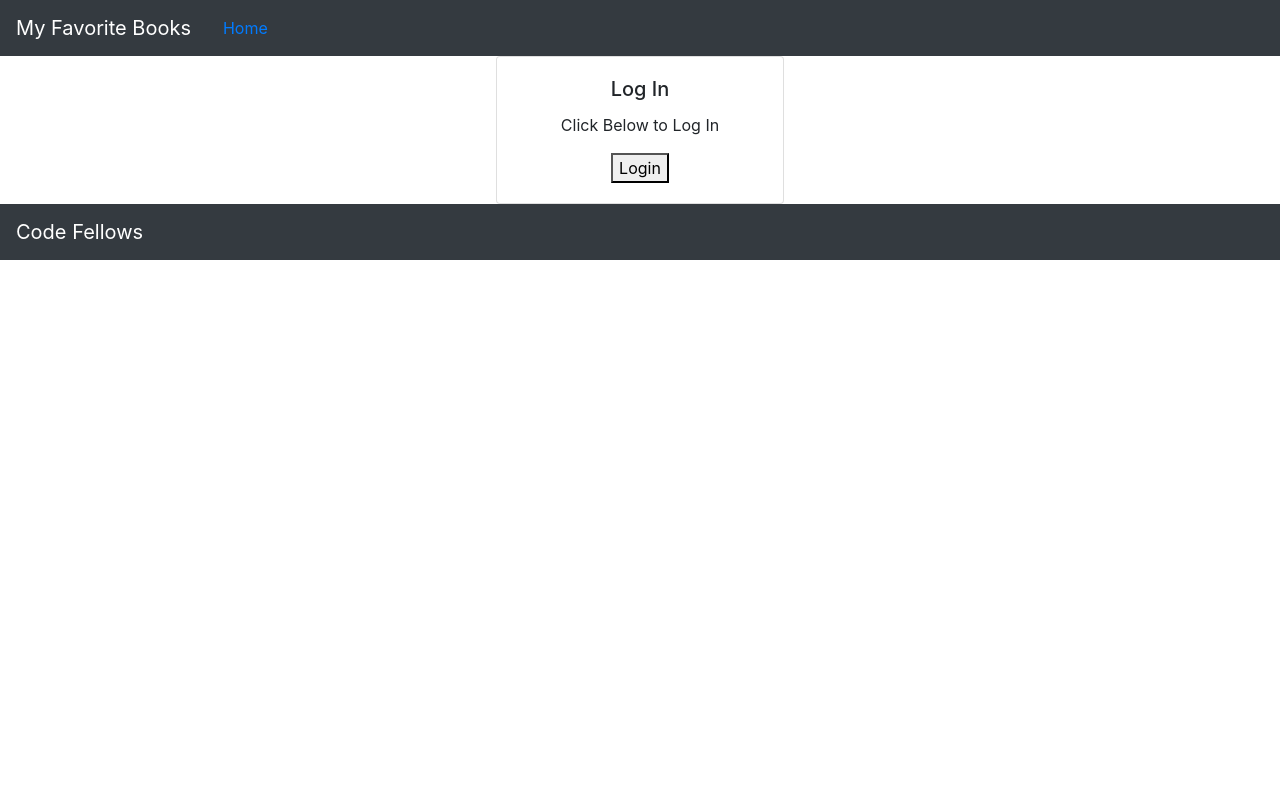
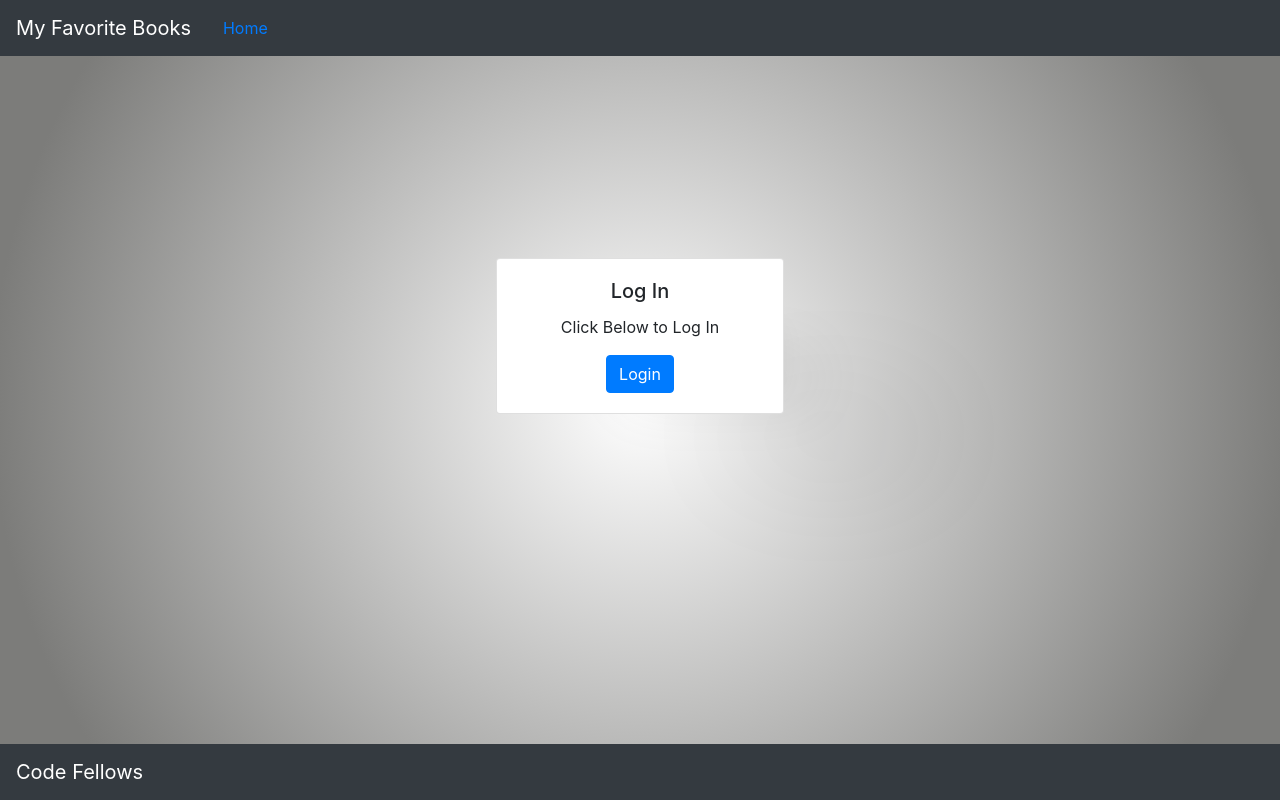
Before and after one commit to akkanben/can-of-books-frontend, a React (Create React App) app: page / in a window 1280 px wide. Built offline with nearby package versions, Linux system fonts and the light colour scheme.

Commit message:
Adds styling

```diff
--- a/src/App.js
+++ b/src/App.js
@@ -5,6 +5,7 @@ import Login from './Login';
 import Profile from './Profile';
 import BestBooks from './BestBooks';
 import 'bootstrap/dist/css/bootstrap.min.css';
+import Container from 'react-bootstrap/Container';
 import {
   BrowserRouter as Router,
   Switch,
@@ -36,11 +37,13 @@ class App extends React.Component {
   render() {
     return (
       <>
+        <Container id="body-container" style={{display: "flex", flexDirection: "column", alignItems: "stretch", height: "100vh"}} fluid>
+
           <Router>
             <Header showModal={this.showModal} user={this.state.user} onLogout={this.logoutHandler} />
-          <Switch>
+            <Switch id="background">
               <Route exact path="/">
-              {this.state.user && this.state.email ? <BestBooks email={this.state.email}/> : <Login loginHandler={this.loginHandler} />}
+                {this.state.user && this.state.email ? <BestBooks email={this.state.email} /> : <Login loginHandler={this.loginHandler} />}
               </Route>
               <Route exact path="/profile">
                 {this.state.user && this.state.email ? <Profile email={this.state.email} user={this.state.user} /> : <Login loginHandler={this.loginHandler} />}
@@ -48,6 +51,7 @@ class App extends React.Component {
             </Switch>
             <Footer />
           </Router>
+        </Container>
       </>
     )
   }
--- a/src/BestBooks.js
+++ b/src/BestBooks.js
@@ -96,7 +96,7 @@ class BestBooks extends React.Component {
           postBooks={this.postBooks}
           putBooks={this.putBooks} />
         <h2>My Essential Lifelong Learning &amp; Formation Shelf</h2>
-        <Button onClick={() => this.showModal('Create a Book')} >Create Book</Button>
+        <Button className="carousel-button" onClick={() => this.showModal('Create a Book')} >Create Book</Button>
         {this.state.books.length > 0 ?
           <BookCarousel
             showModal={this.showModal}
--- a/src/BookCarousel.js
+++ b/src/BookCarousel.js
@@ -3,13 +3,15 @@ import blankBook from './images/blankBook.jpg';
 import Carousel from 'react-bootstrap/Carousel';
 import Delete from './Delete';
 import EditButton from './EditButton';
+import Container from 'react-bootstrap/Container';
 
 
 class BookCarousel extends React.Component {
   render() {
     return (
       <>
-        <Carousel slide="false">
+        <Container slide="true">
+          <Carousel >
             {this.props.books.map((book) => {
               return (
                 <Carousel.Item id={book._id} >
@@ -29,6 +31,7 @@ class BookCarousel extends React.Component {
               )
             })}
           </Carousel>
+        </Container>
       </>
     )
   }
--- a/src/Delete.js
+++ b/src/Delete.js
@@ -9,7 +9,7 @@ export default class Delete extends Component {
 
   render() {
     return (
-        <Button onClick={this.handleClick}>Delete Book</Button>
+      <Button className="carousel-button" onClick={this.handleClick}>Delete Book</Button>
     )
   }
 }
--- a/src/EditBookForm.js
+++ b/src/EditBookForm.js
@@ -29,7 +29,7 @@ class EditBookForm extends Component {
             <Form.Control type="name" placeholder="Enter book description" defaultValue={this.props.booktoEdit.description} />
           </Form.Group>
           <Form.Group className="mb-3" controlId="formStatus">
-            <Form.Check type="checkbox" label="read" checked={this.props.booktoEdit.status} />
+            <Form.Check type="checkbox" label="read" defaultChecked={this.props.booktoEdit.status} />
           </Form.Group>
           <Button variant="dark" type="submit">
             Submit
--- a/src/EditButton.js
+++ b/src/EditButton.js
@@ -9,7 +9,7 @@ export default class EditButton extends Component {
 
   render() {
     return (
-      <Button onClick={this.handleClick}>Edit Book</Button>
+      <Button  className="carousel-button" onClick={this.handleClick}>Edit Book</Button>
     )
   }
 }
--- a/src/Footer.js
+++ b/src/Footer.js
@@ -4,7 +4,7 @@ import Navbar from 'react-bootstrap/Navbar';
 class Footer extends React.Component {
   render() {
     return (
-      <Navbar collapseOnSelect expand="lg" bg="dark" variant="dark">
+      <Navbar id="footer" collapseOnSelect expand="lg" bg="dark" variant="dark">
         <Navbar.Brand>Code Fellows</Navbar.Brand>
       </Navbar>
     )
--- a/src/Header.js
+++ b/src/Header.js
@@ -1,5 +1,5 @@
 import React from 'react';
-import {Navbar, NavItem} from 'react-bootstrap';
+import {Nav, Navbar, NavItem} from 'react-bootstrap';
 import {Link} from "react-router-dom";
 import './Header.css';
 import LogoutButton from './LogoutButton';
@@ -8,13 +8,14 @@ import {Redirect} from 'react-router';
 class Header extends React.Component {
   render() {
     return (
-      <Navbar collapseOnSelect expand="lg" bg="dark" variant="dark">
+      <Navbar className="container-fluid" id="header" collapseOnSelect expand="lg" bg="dark" variant="dark">
         <Navbar.Brand>My Favorite Books</Navbar.Brand>
         <NavItem><Link to="/" className="nav-link">Home</Link></NavItem>
         {this.props.user ?
           <>
             <NavItem><Link to="/profile" className="nav-link">Profile</Link></NavItem>
-            <LogoutButton onLogout={this.props.onLogout} />
+
+            <NavItem className="ml-auto"> <LogoutButton id="logout-button" onLogout={this.props.onLogout} /></NavItem>
           </> : <Redirect from='/profile/' to='/' />
         }
       </Navbar>
--- a/src/LoginButton.js
+++ b/src/LoginButton.js
@@ -1,5 +1,6 @@
 import {Component} from 'react'
 import LoginForm from './LoginForm';
+import Button from 'react-bootstrap/Button';
 
 export default class LoginButton extends Component {
   constructor(props) {
@@ -16,7 +17,7 @@ export default class LoginButton extends Component {
   render() {
     return (
       <>
-        {this.state.clicked ? <LoginForm loginHandler={this.props.loginHandler}/> : <button onClick={this.handleClick}>Login</button>}
+        {this.state.clicked ? <LoginForm loginHandler={this.props.loginHandler} /> : <Button onClick={this.handleClick}>Login</Button>}
       </>
     )
   }
--- a/src/LogoutButton.js
+++ b/src/LogoutButton.js
@@ -1,12 +1,13 @@
-import { Component } from "react";
+import {Component} from "react";
+import Button from 'react-bootstrap/Button';
 
 class LogoutButton extends Component {
 
   render() {
     return (
-      <button onClick={this.props.onLogout}>
+      <Button onClick={this.props.onLogout}>
         Log Out
-      </button>
+      </Button>
     );
   }
 };
--- /dev/null
+++ b/src/index.css
@@ -0,0 +1,56 @@
+body {
+  /*background: rgb(41,0,0);*/
+/*background: radial-gradient(circle, rgba(41,0,0,1) 30%, rgba(205,101,11,1) 66%, rgba(116,98,6,1) 100%);*/
+ background: rgb(255,255,255);
+background: radial-gradient(circle, rgba(255,255,255,1) 0%, rgba(124,124,122,1) 86%);
+}
+
+#footer {
+  width: 100%;
+  flex-shrink: 0;
+  margin-top: 10%;
+
+}
+
+.btn {
+  max-width: 150px;
+  align-self: center;
+}
+
+#body-container {
+  padding: 0;
+}
+
+.carousel, ul{
+  flex-grow: 1;
+}
+
+h2 {
+  align-self: center;
+  padding-top: 3%;
+}
+.carousel, .card{
+box-shadow:
+  5.2px 2.8px 0px -46px rgba(0, 0, 0, 0.045),
+  12.6px 6.7px 3.9px -46px rgba(0, 0, 0, 0.05),
+  23.7px 12.5px 12.9px -46px rgba(0, 0, 0, 0.05),
+  42.2px 22.3px 29.1px -46px rgba(0, 0, 0, 0.051),
+  79px 41.8px 57.8px -46px rgba(0, 0, 0, 0.055),
+  189px 100px 126px -46px rgba(0, 0, 0, 0.07)
+;
+}
+
+img {
+  border-radius: 8px;
+}
+#header {
+
+}
+
+#logout-button {
+
+}
+
+.carousel-button {
+  margin: 2% 2%;
+}
--- a/src/index.js
+++ b/src/index.js
@@ -1,6 +1,7 @@
 import React from 'react';
 import ReactDOM from 'react-dom';
 import App from './App.js';
+import './index.css';
 
 ReactDOM.render(
   <App />,
```
Lines whose indentation alone changed are shown as unchanged.
